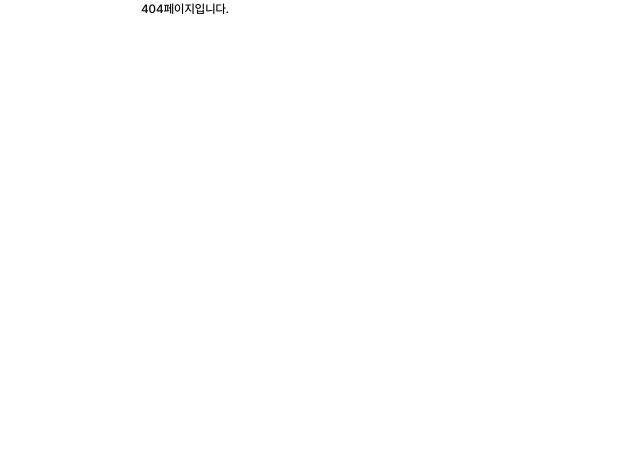
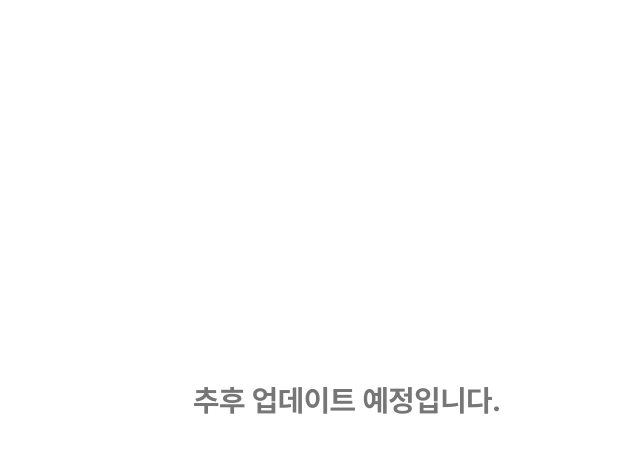
Before and after one commit to BobSoolTing/Bob-Sool-Ting-FE, a Next.js app: page /my-page/support in a window 1280 px wide. Before the commit this address had no page. Shown: the top 452 px of the page, without its empty margins (293-933 px from the left). Built offline with nearby package versions, Linux system fonts and the light colour scheme.

Commit message:
🌟 Feat : 고객지원 페이지 추가

```diff
--- /dev/null
+++ b/src/pages/my-page/support/index.tsx
@@ -0,0 +1,5 @@
+import React from 'react';
+
+export default function SupportPage() {
+  return <div className='flex justify-center items-center h-screen text-3xl font-bold text-[#767676]'>추후 업데이트 예정입니다.</div>;
+}
```
